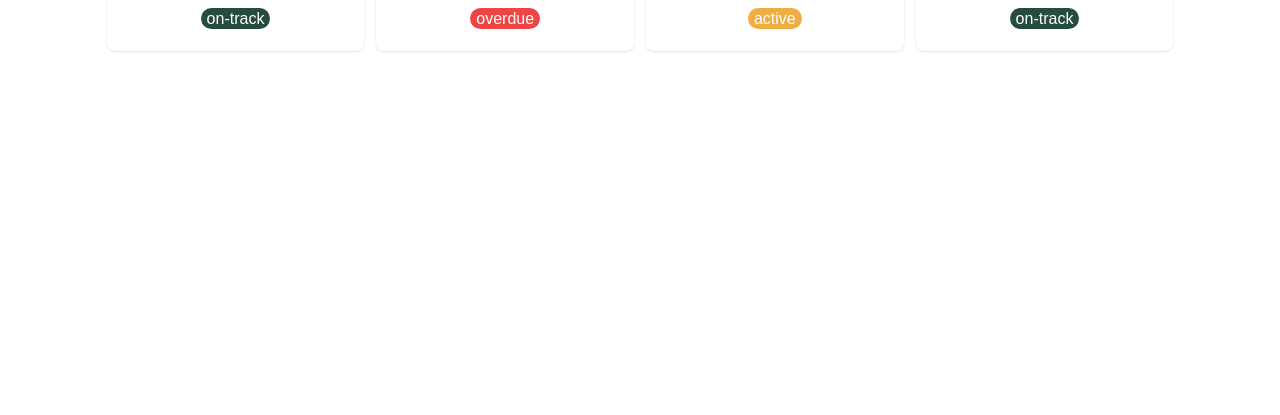
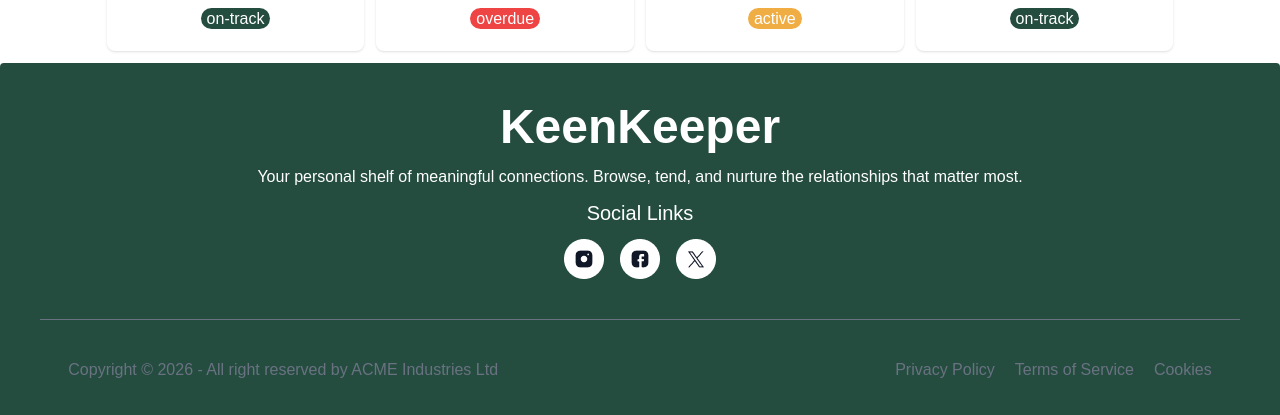
Before and after one commit to rahul-tech1234/keen-keeper, a React (Vite) app: page / in a window 1280 px wide. Shown: the part 983-1398 px from the top of the page. Before the commit the page ends 1046 px from the top, so only its background shows below. Built offline with nearby package versions, Linux system fonts and the light colour scheme.

Commit message:
design footer section according to figma

```diff
--- a/src/MainLayout/MainLayout.jsx
+++ b/src/MainLayout/MainLayout.jsx
@@ -1,13 +1,14 @@
 import { Outlet } from "react-router";
 import NavBar from "../components/shared/NavBar/NavBar";
 import { ToastContainer } from "react-toastify";
-
+import Footer from "../components/Pages/Footeer/Footer";
 const MainLayout = () => {
     return (
         <>
         <div className="geist-font container mx-auto">
             <NavBar></NavBar>
             <Outlet></Outlet>
+            <Footer></Footer>
         </div>
         <ToastContainer />
         </>
--- /dev/null
+++ b/src/components/Pages/Footeer/Footer.jsx
@@ -0,0 +1,36 @@
+import Facebook from "../../../assets/facebook.png";
+import Instagram from "../../../assets/instagram.png";
+import Twiter from "../../../assets/twitter.png";
+const Footer = () => {
+    return (
+        <footer className="footer footer-horizontal footer-center bg-[#244D3F] text-base-content rounded p-10">
+    <nav className="space-y-2 border- border-white">
+        <span className="font-bold text-5xl text-white">KeenKeeper</span>
+        <p className="text-[16px] font-normal text-white">Your personal shelf of meaningful connections. Browse, tend, and nurture the relationships that matter most.</p>
+        <span className="text-white text-[20px] font-medium">Social Links</span>
+        <div className="grid grid-flow-col gap-4 mt-0">
+            <img src={Instagram} alt="" />
+            <img src={Facebook} alt="" />
+            <img src={Twiter} alt="" />
+        </div>
+    </nav>
+       <div className="border-b border-gray-500 w-full"></div>
+    <nav className="">
+        <div
+        className="flex justify-between items-center w-[150%] gap-4 text-gray-500 text-[16px] font-medium">
+            <aside>
+                <p>Copyright © {new Date().getFullYear()} - All right reserved by ACME Industries Ltd</p>
+            </aside>
+            <ul className="flex gap-5">
+                <li>Privacy Policy</li>
+                <li>Terms of Service</li>
+                <li>Cookies</li>
+            </ul>
+        </div>
+    </nav>
+
+</footer>
+    );
+};
+
+export default Footer;
--- a/src/components/shared/NavBar/NavBar.jsx
+++ b/src/components/shared/NavBar/NavBar.jsx
@@ -27,8 +27,7 @@ const NavBar = () => {
     return (
         <div className="navbar bg-base-100 my-4 w-10/12 mx-auto">
   <div className="flex-1">
-    <a className="font-bold text-2xl text-[#244D3F]"><span className="text-[#1F2937]">Keen</span>Keeper</a>
-  </div>
+    <a className="font-bold text-5xl text-[#244D3F]"><span className="text-[#1F2937]">Keen</span>Keeper</a>  </div>
   <div className="flex-none">
     <ul className="menu menu-horizontal px-1">
       {Links}
```
